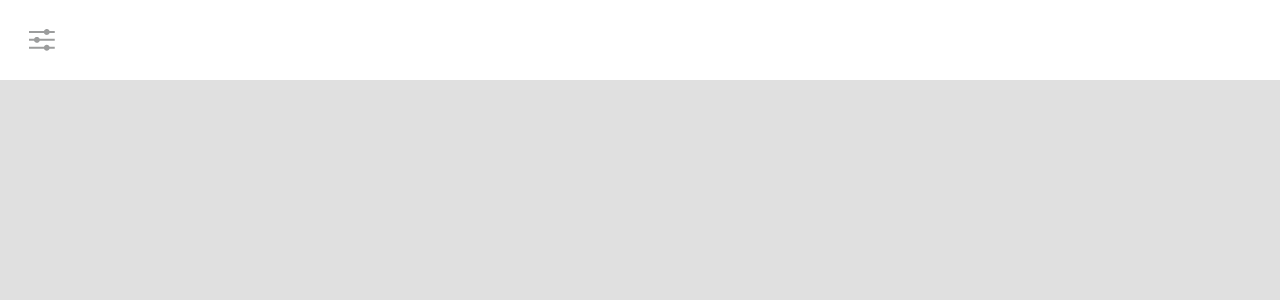
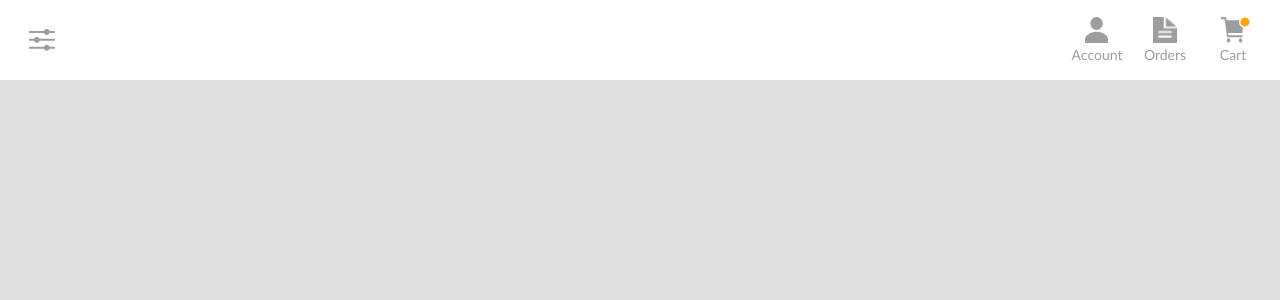
Before and after one commit to nihalvaria/this-is-dmg, a React (Create React App) app: page / in a window 1280 px wide. Shown: the top 300 px of the page. Built offline with nearby package versions, Linux system fonts and the light colour scheme.

Commit message:
Nav side Icons

```diff
--- a/src/Containers/Navbar/Navbar.jsx
+++ b/src/Containers/Navbar/Navbar.jsx
@@ -1,15 +1,49 @@
 import React from 'react'
 import "./Navbar.scss"
+
+import OrdersImage from "Assets/Images/document-text-sharp.png"
 import OptionsImage from "Assets/Images/options-sharp.png"
+import AccountImage from "Assets/Images/person-sharp.png"
+import CartImage from "Assets/Images/cart-sharp-nav.png"
+import NotificationImage from "Assets/Images/active.png"
 
 
 const Navbar = () => {
+
+    const navSideItems = [
+        {
+            name: 'Account',
+            img: AccountImage,
+            notification: false
+        },
+        {
+            name: 'Orders',
+            img: OrdersImage,
+            notification: false
+        },
+        {
+            name: 'Cart',
+            img: CartImage,
+            notification: true
+        }
+    ]
 
 	return (
 		<nav className="Navbar flex">
             <div className="options-container flex">
                 <img src={ OptionsImage } alt="options-img" />
             </div>
+            <div className="flex">
+                {
+                    navSideItems.map( item => (
+                        <div key={ item.name } className="nav-side-item flex">
+                            { item.notification && <img src={ NotificationImage } alt="notify" className="nav-notification" /> }
+                            <img src={ item.img } alt={ item.name } />
+                            <p>{ item.name }</p>
+                        </div>
+                    ) )
+                }
+            </div>
         </nav>
 	)
 }
--- a/src/Containers/Navbar/Navbar.scss
+++ b/src/Containers/Navbar/Navbar.scss
@@ -1,6 +1,6 @@
 .Navbar {
+    width: 100%;
     height: 80px;
-    width: 100%;
     background-color: var( --tertiary-color );
     position: fixed;
     top: 0;
@@ -8,12 +8,43 @@
     padding: 0px 17px;
 
     .options-container {
+        width: 50px;
         height: 50px;
-        width: 50px;
 
         img {
+            width: 25.67px;
             height: 21.72px;
-            width: 25.67px;
+        }
+    }
+
+
+    .nav-side-item:not( :last-child ) {
+        margin-right: 8px;
+    }
+
+    .nav-side-item {
+        width: 60px;
+        height: 80px;
+        flex-direction: column;
+        color: var(--quinary-color );
+        font-size: 14px;
+        position: relative;
+
+        .nav-notification {
+            height: 12px;
+            width: 12px;
+            position: absolute;
+            top: 16px;
+            right: 12px;
+        }
+
+        p {
+            margin-top: 3.87px;
+        }
+
+        img {
+            width: 24.06px;
+            height: 25.92px;
         }
     }
 }
@@ -23,5 +54,18 @@
         height: 56px;
         padding: 0px 6px;
 
+        .nav-side-item {
+            width: 48px;
+            height: 56px;
+
+            p {
+                display: none;
+            }
+
+            img {
+                width: 19.85px;
+                height: 21.38px;
+            }
+        }
     }
 }
```
